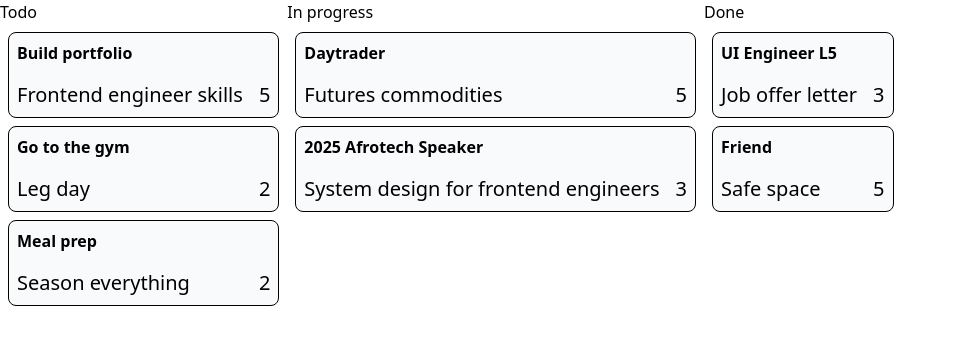
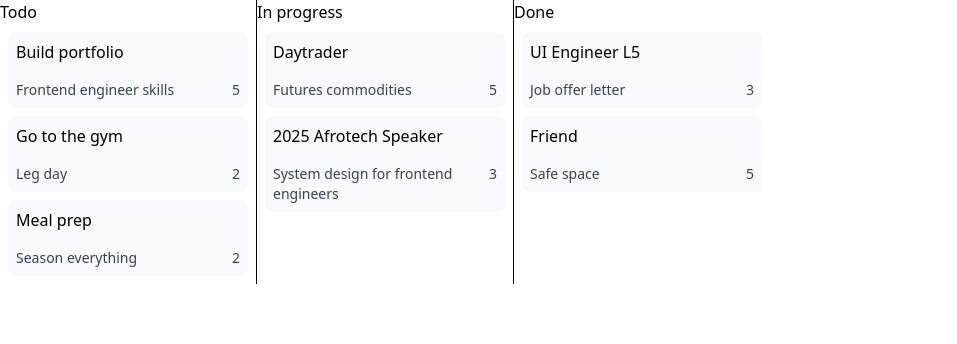
Before and after one commit to daphnee-jeune/kanban, a React (Vite) app: page / in a window 1280 px wide. Shown: the top 344 px of the page, without its empty margins (0-957 px from the left). Built offline with nearby package versions, Linux system fonts and the light colour scheme.

Commit message:
tweak styling

```diff
--- a/src/App.tsx
+++ b/src/App.tsx
@@ -11,7 +11,7 @@
     };
   });
   return (
-    <div className="flex">
+    <div className="flex divide-x">
       {columns.map((column) => (
         <div>
           <h1>{column.status}</h1>
--- a/src/components/TaskCard.tsx
+++ b/src/components/TaskCard.tsx
@@ -2,9 +2,9 @@
 
 const TaskCard = ({ task: { title, id, points } }: {task: Task}) => {
   return (
-    <div className="text-xl border rounded-lg px-2 m-2 bg-gray-50">
-      <div className="text-base font-semibold py-2">{title}</div>
-      <div className="flex py-2 gap-4 justify-between">
+    <div className="text-xl rounded-lg px-2 m-2 bg-gray-50 w-60">
+      <div className="text-base font-base py-2">{title}</div>
+      <div className="flex py-2 gap-4 justify-between text-gray-700 text-sm">
         <div>{id}</div>
         <div>{points}</div>
       </div>
```
